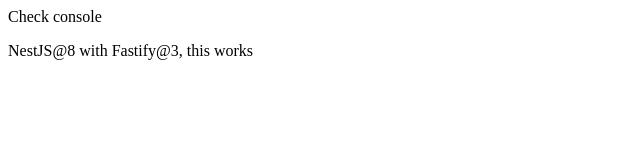
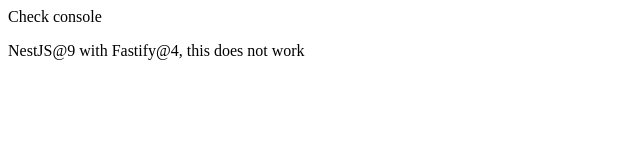
Before and after one commit to J-Hoh/nestjs9_fastify4_socketio-bug, a website: page src/index.html in a window 1280 px wide. Shown: the full height of the page, 0-640 px from the left. Drawn offline with nearby package versions, Linux system fonts and the light colour scheme.

Commit message:
nestjs9 with fastify4, not working

```diff
--- a/src/index.html
+++ b/src/index.html
@@ -22,6 +22,6 @@
 	</head>
 	<body>
 		<p>Check console</p>
-		<p>NestJS@8 with Fastify@3, this works</p>
+		<p>NestJS@9 with Fastify@4, this does not work</p>
 	</body>
 </html>
```
Also changed, not shown: package.json (+8 -8 lines), 1 other file.
